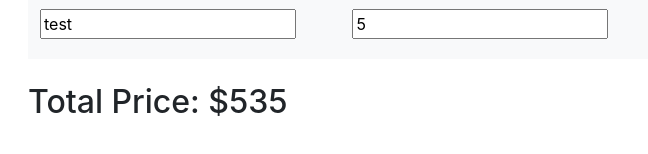
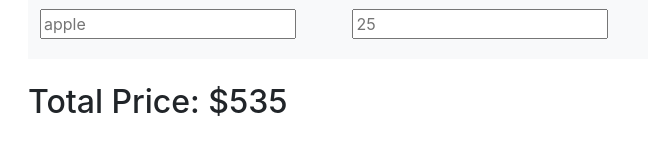
Before and after one commit to NRDJ/shoppingCart, a plain HTML site: page index.html in a window 1280 px wide. Both pictures are taken after a click on the button "add". Shown: the part 374-528 px from the top of the page, 57-705 px from the left. Drawn offline with nearby package versions, Linux system fonts and the light colour scheme.

Commit message:
last table row: name and price return to an empty string after the add event is triggered

```diff
--- a/js/application.js
+++ b/js/application.js
@@ -69,6 +69,10 @@
 
     newRow.classList.add("shopping-row");
 
+    $('.add-item').find('#name').val('');
+    $('.add-item').find('#cost').val('');
   });
 
+
+
 });
```
Also changed, not shown: index.html (+0 -1 lines).
